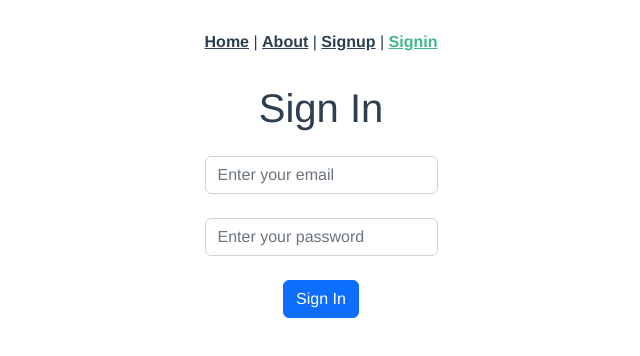
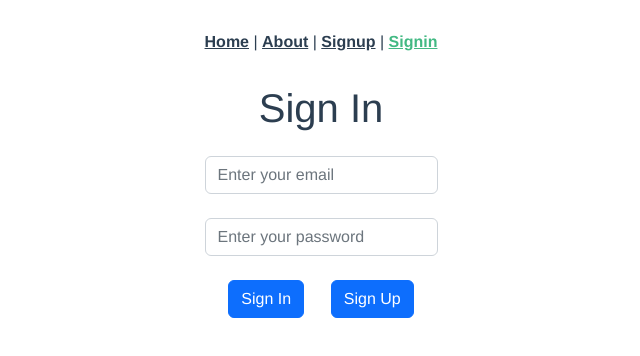
Before and after one commit to Abdullah-AlWajih/restaurants-vuejs-app, a Vue app: page /sign-in in a window 1280 px wide. Shown: the top 356 px of the page, without its empty margins (319-959 px from the left). Built offline with nearby package versions, Linux system fonts and the light colour scheme.

Commit message:
Redirect to another Page Normal Way

```diff
--- a/src/components/Signin/Signin.vue
+++ b/src/components/Signin/Signin.vue
@@ -26,6 +26,10 @@
     <div class="row g-3 align-items-center">
       <div class="col-auto d-block mx-auto">
         <button class="btn btn-primary" type="submit">Sign In</button>
+        &nbsp;&nbsp;&nbsp;&nbsp;
+        <button class="btn btn-primary" type="button" @click="toSigninView()">
+          Sign Up
+        </button>
       </div>
     </div>
     <br />
@@ -33,14 +37,26 @@
 </template>
 
 <script>
+import signinView from "@/views/SigninView.vue";
+
 export default {
   name: "SignUpForm",
+  computed: {
+    signinView() {
+      return signinView;
+    },
+  },
   data() {
     return {
       pass: "",
       email: "",
     };
   },
+  methods: {
+    toSigninView() {
+      this.$router.push({ name: "signup" });
+    },
+  },
 };
 </script>
 
--- a/src/components/Signup/Signup.vue
+++ b/src/components/Signup/Signup.vue
@@ -37,6 +37,10 @@
     <div class="row g-3 align-items-center">
       <div class="col-auto d-block mx-auto">
         <button class="btn btn-primary" type="submit">Sign Up Now</button>
+        &nbsp;&nbsp;&nbsp;&nbsp;
+        <button class="btn btn-primary" type="button" @click="toSigninView()">
+          Sign In
+        </button>
       </div>
     </div>
     <br />
@@ -53,6 +57,11 @@ export default {
       email: "",
     };
   },
+  methods: {
+    toSigninView() {
+      this.$router.push({ name: "signin" });
+    },
+  },
 };
 </script>
 
```
